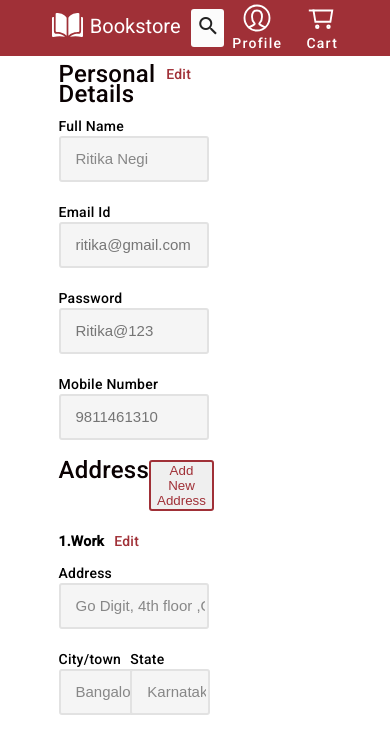
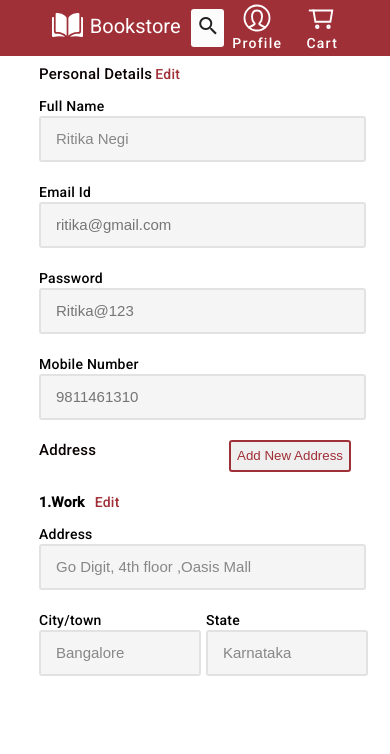
Before and after one commit to Ritika-negi13/swirm-bookstore-app, an Angular app: page /profile in a window 390 px wide. Shown: the top 754 px of the page. Built offline with nearby package versions, Linux system fonts and the light colour scheme; no server answers.

Commit message:
responsiveness to profile added

```diff
--- a/src/app/components/profile/profile.component.scss
+++ b/src/app/components/profile/profile.component.scss
@@ -60,3 +60,33 @@ button{
        color: #A03037;
     }
 }
+@media only screen and (max-width: 500px) {
+    .heading{
+        font-size: 15px;
+        color:#0A0102;
+        font-weight: 500;
+    }
+    .main{
+        margin-top: 2%;
+        margin-left: 10%;
+        width:80%;
+        font-weight: 500;
+        padding-bottom: 20px;
+        margin-bottom: 10px;
+    }
+}
+@media only screen and (max-width:800px) and (min-width: 500px) {
+    .heading{
+        font-size: 15px;
+        color:#0A0102;
+        font-weight: 500;
+    }
+    .main{
+        margin-top: 2%;
+        margin-left: 15%;
+        width:50%;
+        font-weight: 500;
+        padding-bottom: 20px;
+        margin-bottom: 10px;
+    }
+}
```
